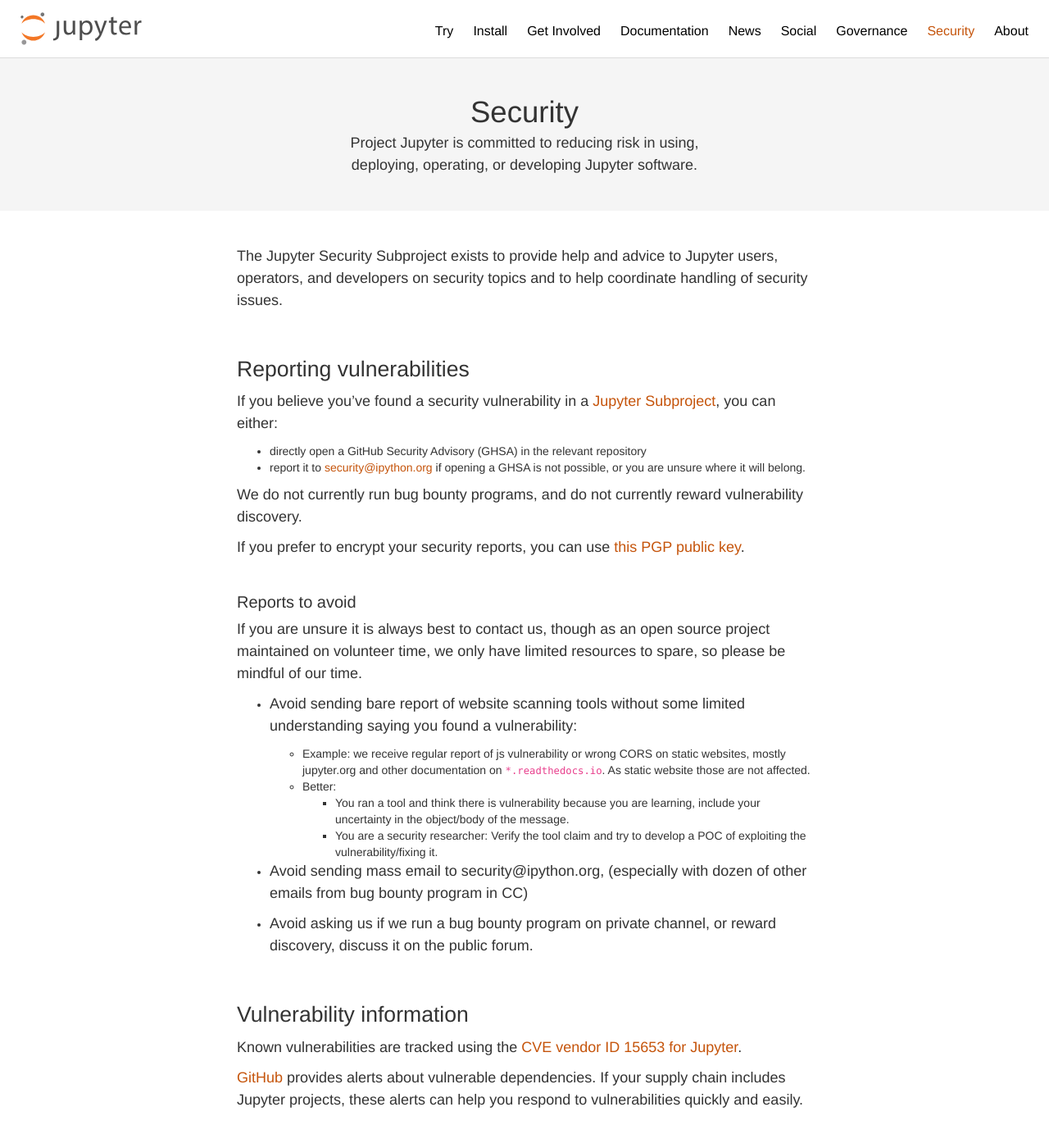
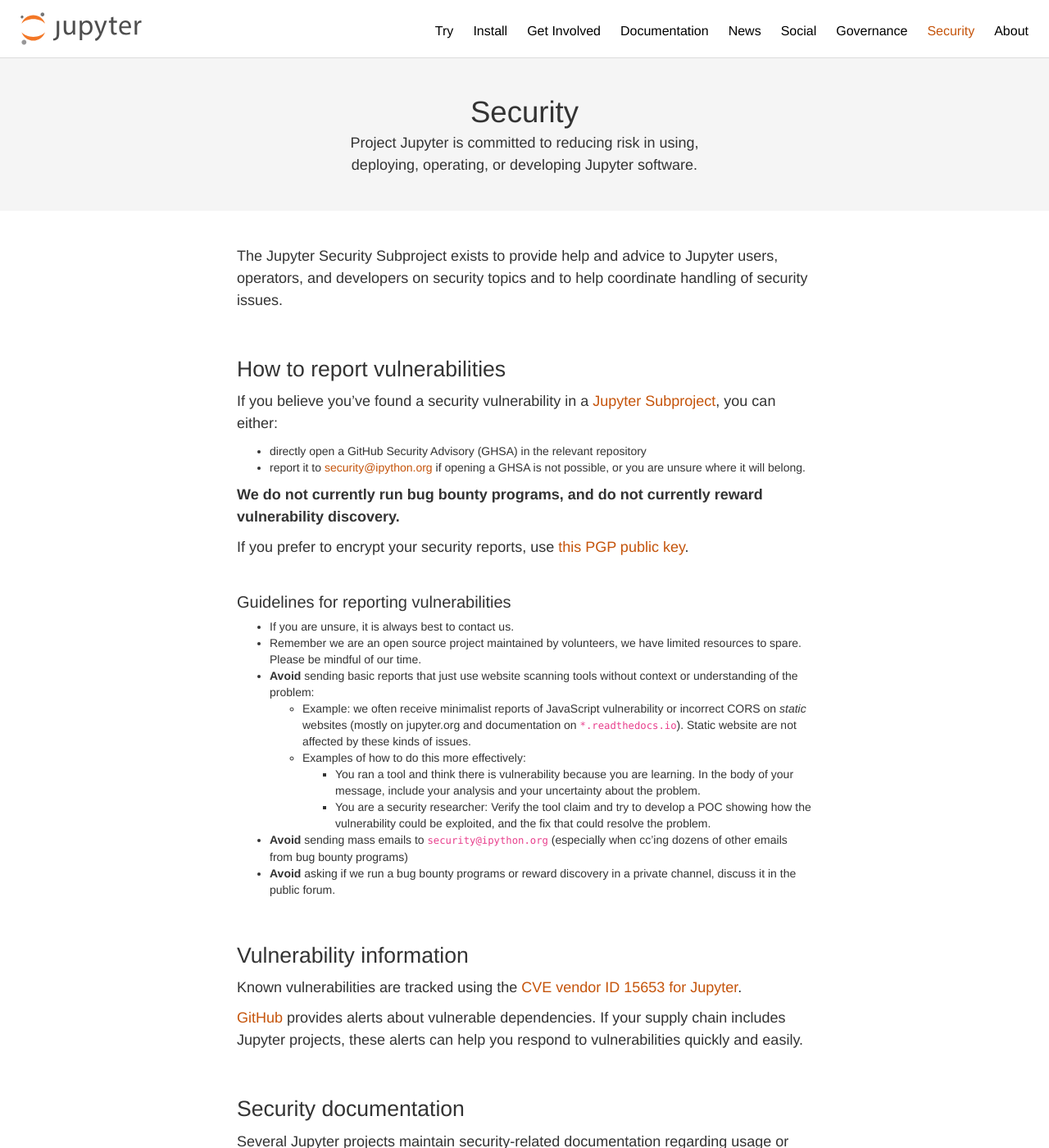
Before and after one commit to jupyter/jupyter.github.io, a Jekyll site: the page built from security.md, in a window 1280 px wide and 1400 px high. Shown: the whole window at 82% size. Built offline with Jekyll 4.4.1, drawn with Linux system fonts in a browser that asks for light colours; comment, search, counter and statistics services are not loaded; some of the changed text lies outside the part shown.

Commit message:
Cleaning up language

```diff
--- a/security.md
+++ b/security.md
@@ -9,45 +9,33 @@
 users, operators, and developers on security topics and to help coordinate handling
 of security issues.
 
-## Reporting vulnerabilities
+## How to report vulnerabilities
 
 If you believe you've found a security vulnerability in a [Jupyter Subproject](https://jupyter.org/governance/list_of_subprojects.html),
 you can either:
+
  - directly open a GitHub Security Advisory (GHSA) in the relevant repository
  - report it to [security@ipython.org](mailto:security@ipython.org) if opening a GHSA is not possible, or you are unsure
    where it will belong.
 
+**We do not currently run bug bounty programs, and do not currently reward
+vulnerability discovery.**
 
-We do not currently run bug bounty programs, and do not currently reward
-vulnerability discovery.
+If you prefer to encrypt your security reports, use [this PGP public key](assets/ipython_security.asc).
 
-If you prefer to encrypt your security reports,
-you can use [this PGP public key](assets/ipython_security.asc).
+### Guidelines for reporting vulnerabilities
 
-
-### Reports to avoid
-
-If you are unsure it is always best to contact us, though as an open source
-project maintained on volunteer time, we only have limited resources to spare,
-so please be mindful of our time.
-
- - Avoid sending bare report of website scanning tools without some limited
-   understanding saying you found a vulnerability:
-
-    - Example: we receive regular report of js vulnerability or wrong CORS on
-      static websites, mostly jupyter.org and other documentation on
-      `*.readthedocs.io`. As static website those are not affected.
-    - Better:
-      - You ran a tool and think there is vulnerability because you are
-        learning, include your uncertainty in the object/body of the message.
-      - You are a security researcher: Verify the tool claim and try to develop
-        a POC of exploiting the vulnerability/fixing it.
-
- - Avoid sending mass email to security@ipython.org,
-   (especially with dozen of other emails from bug bounty program in CC)
-
- - Avoid asking us if we run a bug bounty program on private channel, or reward
-   discovery, discuss it on the public forum.
+- If you are unsure, it is always best to contact us.
+- Remember we are an open source project maintained by volunteers, we have limited resources to spare. Please be mindful of our time.
+- **Avoid** sending basic reports that just use website scanning tools without context or understanding of the problem:
+   - Example: we often receive minimalist reports of JavaScript vulnerability or incorrect CORS on
+     _static_ websites (mostly on jupyter.org and documentation on `*.readthedocs.io`). Static website are not affected by these kinds of issues.
+   - Examples of how to do this more effectively:
+     - You ran a tool and think there is vulnerability because you are learning. In the body of your message, include your analysis and your uncertainty about the problem.
+     - You are a security researcher: Verify the tool claim and try to develop
+       a POC showing how the vulnerability could be exploited, and the fix that could resolve the problem.
+- **Avoid** sending mass emails to `security@ipython.org` (especially when cc'ing dozens of other emails from bug bounty programs)
+- **Avoid** asking if we run a bug bounty programs or reward discovery in a private channel, discuss it in the public forum.
 
 
 ## Vulnerability information
@@ -71,8 +59,7 @@
 The [Jupyter Security](https://github.com/jupyter/security) GitHub repo has information how to participate and contribute.
 For discussion, please use the special Discourse [security topic](https://discourse.jupyter.org/c/special-topics/security/48) on the Jupyter Discourse server.
 
-
-## vendor assessments
+## Vendor assessments
 
 Jupyter cannot provide, or fill in "Plan-Risk Assessment", "Hecvat", "Vpat" and
 similar vendor assessing questionnaire.
```
